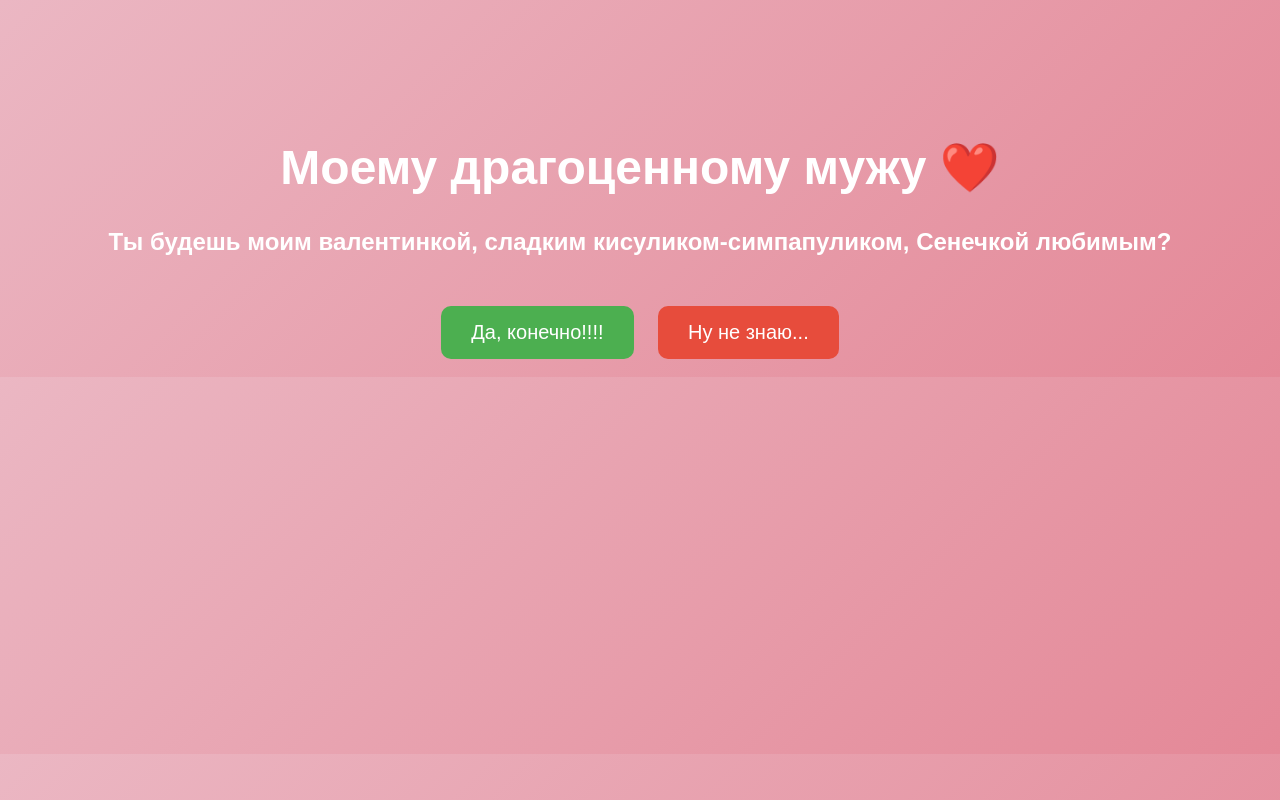
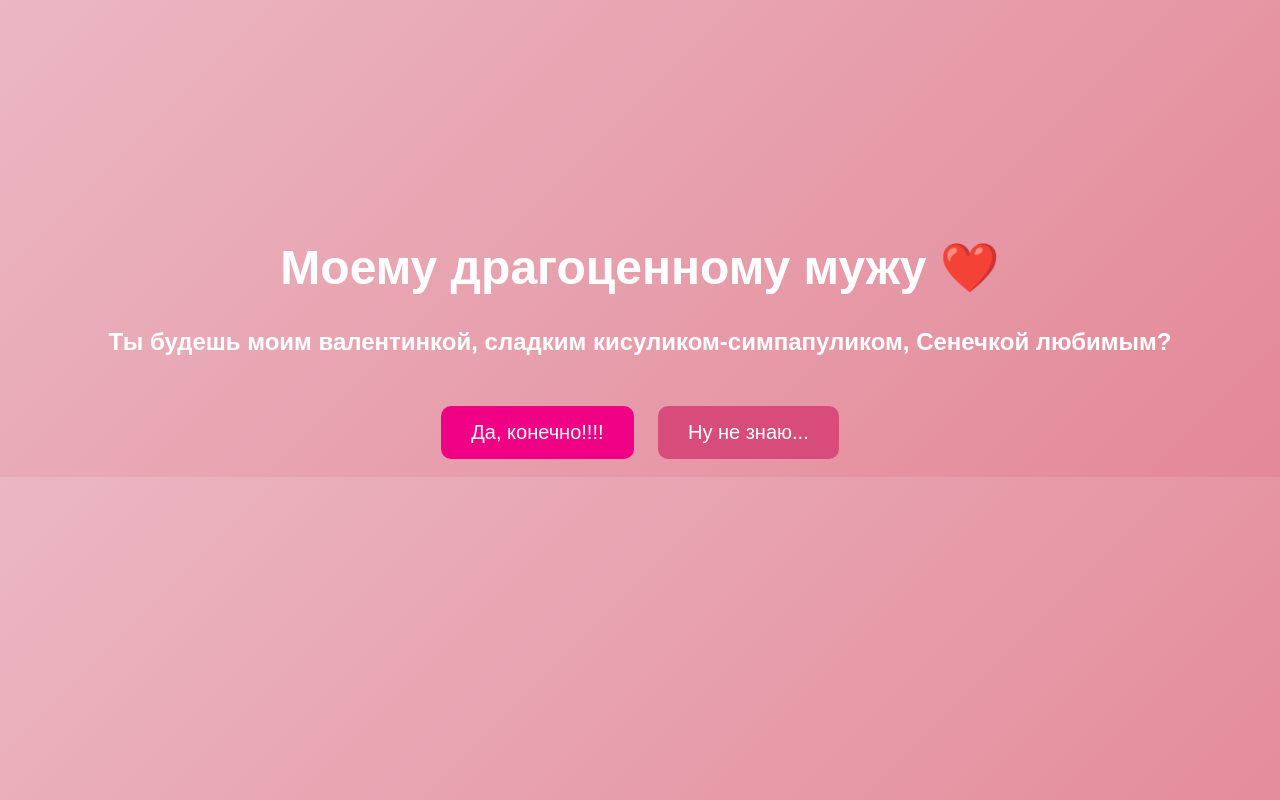
Before and after one commit to annyytt/forkisulkins, a plain HTML site: page index.html in a window 1280 px wide. Drawn offline with Linux system fonts and the light colour scheme.

Commit message:
Update styles in index.html for better visuals

```diff
--- a/index.html
+++ b/index.html
@@ -10,7 +10,7 @@ body {
   font-family: Arial, sans-serif;
   background: linear-gradient(135deg, #ebb7c3, #e48897);
   color: white;
-  padding-top: 100px;
+  padding-top: 200px;
 }
 
 h1 {
@@ -31,12 +31,12 @@ button {
 }
 
 .yes-button {
-  background: #4CAF50;
+  background: #f00085;
   color: white;
 }
 
 .no-button {
-  background: #e74c3c;
+  background: #d84c7b;
   color: white;
 }
 </style>
```
